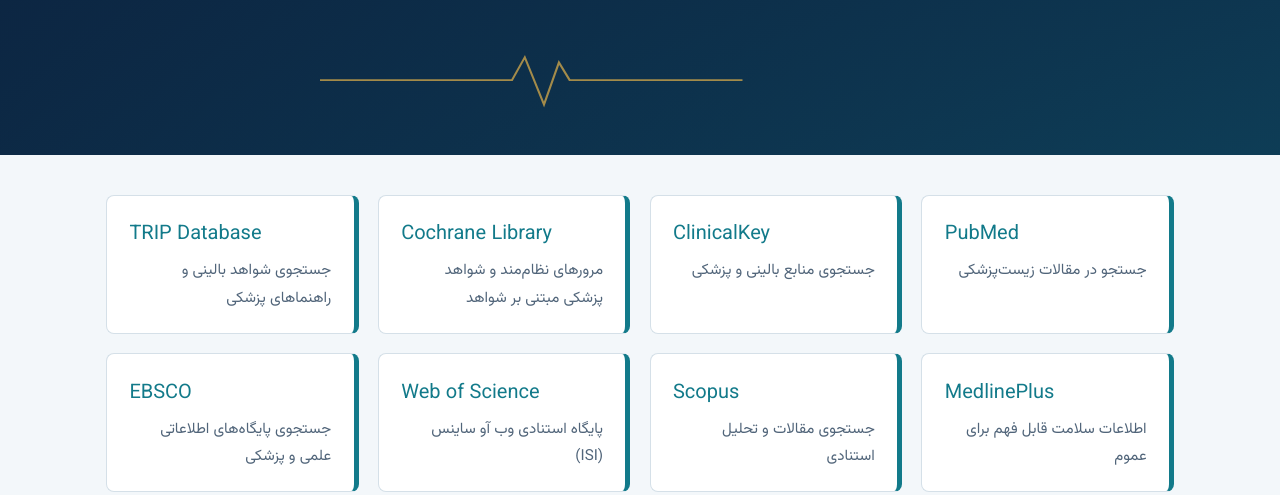
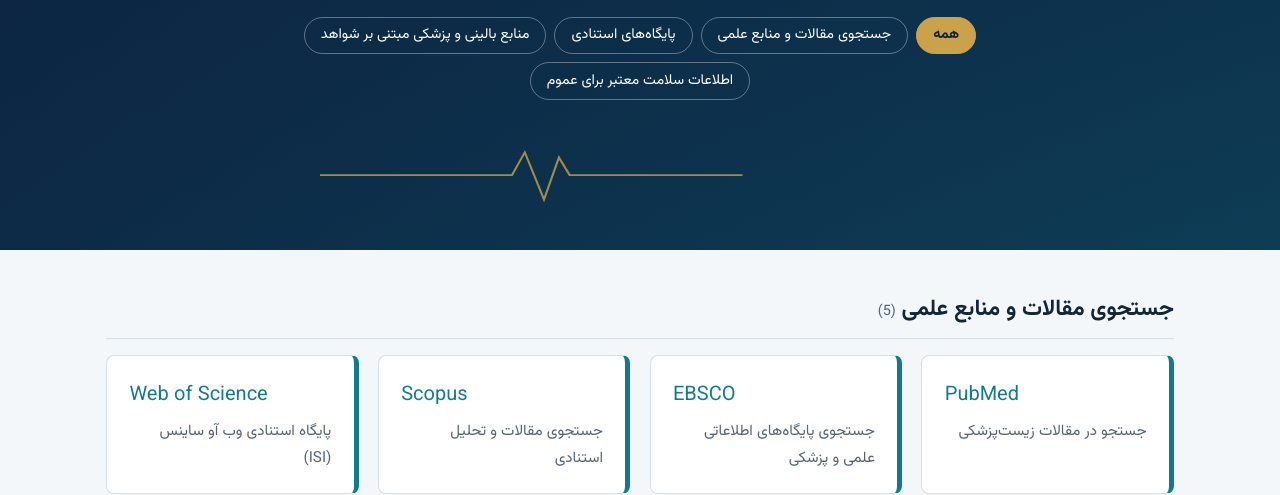
Before and after one commit to AliAkbarSobhanpoor/medical-databases, a website: page index.html in a window 1280 px wide. Shown: the part 323-818 px from the top of the page. Drawn offline with Linux system fonts and the light colour scheme.

Commit message:
add category to the project.

```diff
--- a/data/data.json
+++ b/data/data.json
@@ -2,6 +2,7 @@
   {
     "id": "pubmed",
     "name": "PubMed",
+    "categories": ["literature"],
     "fa": "جستجو در مقالات زیست‌پزشکی",
     "en": "Search biomedical literature",
     "url": "https://pubmed.ncbi.nlm.nih.gov/",
@@ -9,17 +10,39 @@
     "longEnUrl": "data/content/pubmed/pubmed.en.md"
   },
   {
-    "id": "clinicalkey",
-    "name": "ClinicalKey",
-    "fa": "جستجوی منابع بالینی و پزشکی",
-    "en": "Search clinical and medical resources",
-    "url": "https://www.clinicalkey.com/",
-    "longFaUrl": "data/content/clinicalkey/clinicalkey.fa.md",
-    "longEnUrl": "data/content/clinicalkey/clinicalkey.en.md"
+    "id": "ebsco",
+    "name": "EBSCO",
+    "categories": ["literature"],
+    "fa": "جستجوی پایگاه‌های اطلاعاتی علمی و پزشکی",
+    "en": "Search scholarly and medical databases",
+    "url": "https://www.ebsco.com/",
+    "longFaUrl": "data/content/ebsco/ebsco.fa.md",
+    "longEnUrl": "data/content/ebsco/ebsco.en.md"
+  },
+  {
+    "id": "scopus",
+    "name": "Scopus",
+    "categories": ["citation", "literature"],
+    "fa": "جستجوی مقالات و تحلیل استنادی",
+    "en": "Search scholarly literature and citations",
+    "url": "https://www.scopus.com/",
+    "longFaUrl": "data/content/scopus/scopus.fa.md",
+    "longEnUrl": "data/content/scopus/scopus.en.md"
+  },
+  {
+    "id": "isi",
+    "name": "Web of Science",
+    "categories": ["citation", "literature"],
+    "fa": "پایگاه استنادی وب آو ساینس (ISI)",
+    "en": "Web of Science citation database",
+    "url": "https://www.webofscience.com/",
+    "longFaUrl": "data/content/isi/isi.fa.md",
+    "longEnUrl": "data/content/isi/isi.en.md"
   },
   {
     "id": "cochrane",
     "name": "Cochrane Library",
+    "categories": ["evidence"],
     "fa": "مرورهای نظام‌مند و شواهد پزشکی مبتنی بر شواهد",
     "en": "Systematic reviews and evidence-based medicine",
     "url": "https://www.cochranelibrary.com/",
@@ -29,6 +52,7 @@
   {
     "id": "trip",
     "name": "TRIP Database",
+    "categories": ["evidence"],
     "fa": "جستجوی شواهد بالینی و راهنماهای پزشکی",
     "en": "Search clinical evidence and medical guidelines",
     "url": "https://www.tripdatabase.com/",
@@ -36,39 +60,23 @@
     "longEnUrl": "data/content/trip/trip.en.md"
   },
   {
+    "id": "clinicalkey",
+    "name": "ClinicalKey",
+    "categories": ["evidence", "literature"],
+    "fa": "جستجوی منابع بالینی و پزشکی",
+    "en": "Search clinical and medical resources",
+    "url": "https://www.clinicalkey.com/",
+    "longFaUrl": "data/content/clinicalkey/clinicalkey.fa.md",
+    "longEnUrl": "data/content/clinicalkey/clinicalkey.en.md"
+  },
+  {
     "id": "medlineplus",
     "name": "MedlinePlus",
+    "categories": ["consumer"],
     "fa": "اطلاعات سلامت قابل فهم برای عموم",
     "en": "Easy-to-understand health information",
     "url": "https://medlineplus.gov/",
     "longFaUrl": "data/content/medlineplus/medlineplus.fa.md",
     "longEnUrl": "data/content/medlineplus/medlineplus.en.md"
-  },
-  {
-    "id": "scopus",
-    "name": "Scopus",
-    "fa": "جستجوی مقالات و تحلیل استنادی",
-    "en": "Search scholarly literature and citations",
-    "url": "https://www.scopus.com/",
-    "longFaUrl": "data/content/scopus/scopus.fa.md",
-    "longEnUrl": "data/content/scopus/scopus.en.md"
-  },
-  {
-    "id": "isi",
-    "name": "Web of Science",
-    "fa": "پایگاه استنادی وب آو ساینس (ISI)",
-    "en": "Web of Science citation database",
-    "url": "https://www.webofscience.com/",
-    "longFaUrl": "data/content/isi/isi.fa.md",
-    "longEnUrl": "data/content/isi/isi.en.md"
-  },
-  {
-    "id": "ebsco",
-    "name": "EBSCO",
-    "fa": "جستجوی پایگاه‌های اطلاعاتی علمی و پزشکی",
-    "en": "Search scholarly and medical databases",
-    "url": "https://www.ebsco.com/",
-    "longFaUrl": "data/content/ebsco/ebsco.fa.md",
-    "longEnUrl": "data/content/ebsco/ebsco.en.md"
   }
 ]
--- a/index.html
+++ b/index.html
@@ -6,7 +6,7 @@
     <title>Medical Database Directory | مرجع پایگاه‌های داده پزشکی</title>
     <meta
       name="description"
-      content="Search curated medical databases: PubMed, MedlinePlus, Cochrane and more."
+      content="Search curated medical databases by category: PubMed, MedlinePlus, Cochrane, Scopus and more."
     />
     <link rel="icon" href="data:," />
     <link
@@ -54,8 +54,13 @@
         aria-label="Search"
         class="relative w-[min(560px,92%)] rounded-full border-2 border-transparent bg-white px-[1.2rem] py-[0.9rem] text-[#12263a] focus:border-gold"
       />
+      <nav
+        id="cats"
+        aria-label="Categories"
+        class="relative mx-auto mt-5 flex max-w-[900px] flex-wrap justify-center gap-2 px-4"
+      ></nav>
       <svg
-        class="mx-auto mt-12 block h-[70px] w-[min(640px,90%)] opacity-80"
+        class="mx-auto mt-10 block h-[70px] w-[min(640px,90%)] opacity-80"
         viewBox="0 0 600 80"
         preserveAspectRatio="none"
         aria-hidden="true"
@@ -67,10 +72,7 @@
       </svg>
     </section>
 
-    <main
-      id="grid"
-      class="mx-auto my-10 grid max-w-[1100px] grid-cols-[repeat(auto-fill,minmax(250px,1fr))] gap-[1.2rem] px-4"
-    ></main>
+    <main id="grid" class="mx-auto my-10 max-w-[1100px] px-4"></main>
     <p id="none" hidden class="text-center text-mute"></p>
     <footer
       id="foot"
--- a/scripts/index.js
+++ b/scripts/index.js
@@ -4,21 +4,67 @@
     title: "مرجع پایگاه‌های داده پزشکی",
     ph: "جستجوی پایگاه داده…",
     none: "نتیجه‌ای پیدا نشد.",
+    all: "همه",
   },
   en: {
     title: "Medical Database Directory",
     ph: "Search databases…",
     none: "No databases match your search.",
+    all: "All",
+  },
+};
+
+const CATS = {
+  literature: {
+    fa: "جستجوی مقالات و منابع علمی",
+    en: "Literature Search",
+  },
+  citation: {
+    fa: "پایگاه‌های استنادی",
+    en: "Citation Databases",
+  },
+  evidence: {
+    fa: "منابع بالینی و پزشکی مبتنی بر شواهد",
+    en: "Clinical & Evidence-Based Resources",
+  },
+  consumer: {
+    fa: "اطلاعات سلامت معتبر برای عموم",
+    en: "Reliable Public Health Information",
   },
 };
 
 let DATA = [];
+let activeCat = "all";
 const q = $("q");
 const grid = $("grid");
 const none = $("none");
+const cats = $("cats");
 
 // Lowercase + unify Arabic/Persian letter variants
 const norm = (s) => s.toLowerCase().replace(/ي/g, "ی").replace(/ك/g, "ک");
+
+// Tailwind classes kept as constants so the templates stay readable
+const CHIP =
+  "cursor-pointer rounded-full border px-4 py-[0.3rem] text-[0.9rem] transition-colors";
+const CHIP_OFF = "border-white/35 text-white hover:border-gold";
+const CHIP_ON = "border-gold bg-gold font-bold text-navy";
+const CARD =
+  "block rounded-lg border border-s-[5px] border-line border-s-teal bg-card px-[1.4rem] py-[1.3rem] transition-[translate,border-color] duration-200 hover:-translate-y-[3px] hover:border-s-gold motion-reduce:transition-none";
+const CARD_TITLE = "mb-[0.3rem] text-start text-[1.25rem] text-teal";
+const CARD_DESC = "text-[0.95rem] text-mute";
+const GROUP_TITLE =
+  "mb-4 border-b border-line pb-2 text-start text-[1.4rem] font-bold text-ink";
+const GRID = "grid grid-cols-[repeat(auto-fill,minmax(250px,1fr))] gap-[1.2rem]";
+
+const chip = (key, label) =>
+  `<button type="button" data-cat="${key}" aria-pressed="${activeCat === key}"
+     class="${CHIP} ${activeCat === key ? CHIP_ON : CHIP_OFF}">${esc(label)}</button>`;
+
+const card = (d, lang) =>
+  `<a class="${CARD}" href="database.html?id=${encodeURIComponent(d.id)}">
+     <h3 dir="ltr" class="${CARD_TITLE}">${esc(d.name)}</h3>
+     <p class="${CARD_DESC}">${esc(d[lang])}</p>
+   </a>`;
 
 function render() {
   const { lang } = state;
@@ -27,31 +73,59 @@
   q.placeholder = UI[lang].ph;
   none.textContent = UI[lang].none;
 
+  // Category chips
+  cats.innerHTML =
+    chip("all", UI[lang].all) +
+    Object.keys(CATS)
+      .map((k) => chip(k, CATS[k][lang]))
+      .join("");
+
+  // Filter by search term (name, both descriptions, labels of all categories)
   const term = norm(q.value.trim());
   const list = DATA.filter((d) =>
-    norm(d.name + " " + d.fa + " " + d.en).includes(term),
+    norm(
+      [
+        d.name,
+        d.fa,
+        d.en,
+        ...(d.categories || []).flatMap((k) => [CATS[k]?.fa, CATS[k]?.en]),
+      ].join(" "),
+    ).includes(term),
   );
 
-  // Tailwind classes kept as constants so the template stays readable
-  const CARD =
-    "block rounded-lg border border-s-[5px] border-line border-s-teal bg-card px-[1.4rem] py-[1.3rem] transition-[translate,border-color] duration-200 hover:-translate-y-[3px] hover:border-s-gold motion-reduce:transition-none";
-  const CARD_TITLE = "mb-[0.3rem] text-start text-[1.25rem] text-teal";
-  const CARD_DESC = "text-[0.95rem] text-mute";
+  // Group by category: a database appears under every category it belongs to
+  const groups = Object.keys(CATS)
+    .filter((k) => activeCat === "all" || k === activeCat)
+    .map((k) => ({
+      key: k,
+      items: list.filter((d) => (d.categories || []).includes(k)),
+    }))
+    .filter((g) => g.items.length);
 
-  // ...inside render():
-  grid.innerHTML = list
+  grid.innerHTML = groups
     .map(
-      (d) =>
-        `<a class="${CARD}" href="database.html?id=${encodeURIComponent(d.id)}">
-         <h2 dir="ltr" class="${CARD_TITLE}">${esc(d.name)}</h2>
-         <p class="${CARD_DESC}">${esc(d[lang])}</p>
-       </a>`,
+      (g) => `<section class="mb-10">
+        <h2 class="${GROUP_TITLE}">
+          ${esc(CATS[g.key][lang])}
+          <span class="text-[0.9rem] font-normal text-mute">(${g.items.length})</span>
+        </h2>
+        <div class="${GRID}">${g.items.map((d) => card(d, lang)).join("")}</div>
+      </section>`,
     )
     .join("");
-  none.hidden = DATA.length > 0 && list.length > 0;
+
+  none.hidden = DATA.length > 0 && groups.length > 0;
 }
 
 q.oninput = render;
+
+cats.addEventListener("click", (e) => {
+  const btn = e.target.closest("[data-cat]");
+  if (!btn) return;
+  activeCat = btn.dataset.cat;
+  render();
+});
+
 initShell(render);
 
 loadData()
```
Also changed, not shown: styles/index.css.
